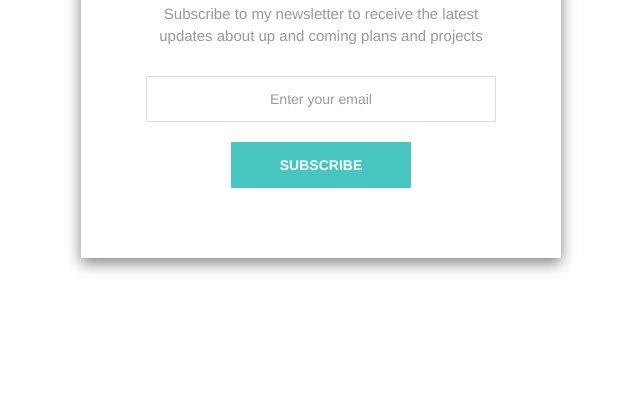
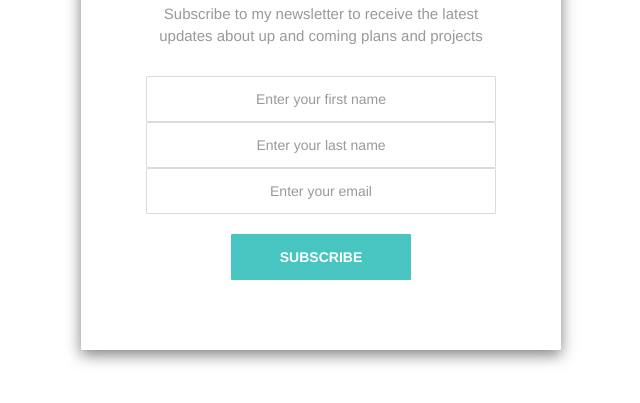
Before and after one commit to Ollie-Judge/newsletter-no-popout, a website with bundled scripts: page signup.html in a window 1280 px wide. Shown: the part 285-688 px from the top of the page, without its empty margins (319-959 px from the left). Built offline with nearby package versions, Linux system fonts and the light colour scheme.

Commit message:
added first name and last name in the form

```diff
--- a/script.js
+++ b/script.js
@@ -4,6 +4,10 @@ const request = require("request");
 
 const express = app();
 
+app.get("/", function (req, res) {
+  res.send(__dirname + "/signup.html");
+});
+
 app.listen(app, function () {
   console.log("server is running on port 3000");
 });
--- a/index.html
+++ b/signup.html
@@ -43,6 +43,18 @@
             </p>
             <div class="form-group">
               <input
+                type="text"
+                class="form-control"
+                placeholder="Enter your first name"
+                required
+              />
+              <input
+                type="text"
+                class="form-control"
+                placeholder="Enter your last name"
+                required
+              />
+              <input
                 type="email"
                 class="form-control"
                 placeholder="Enter your email"
```
